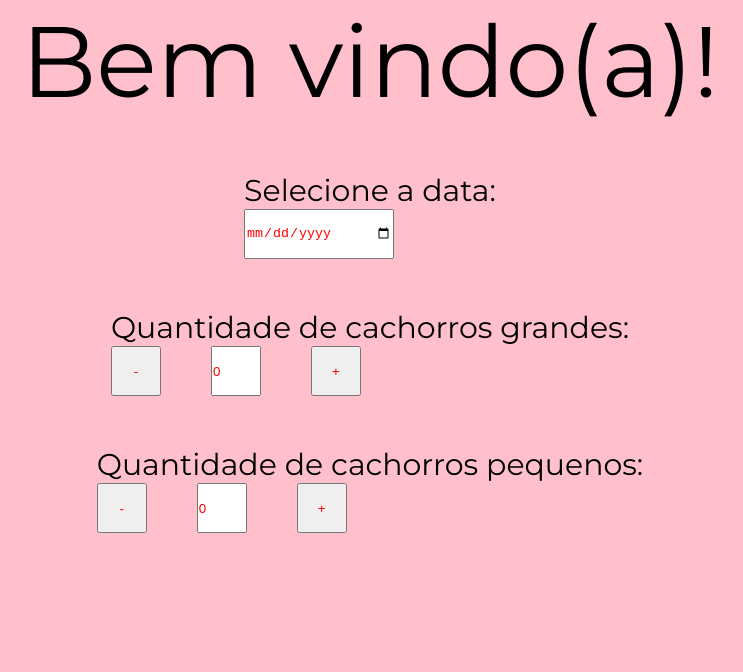
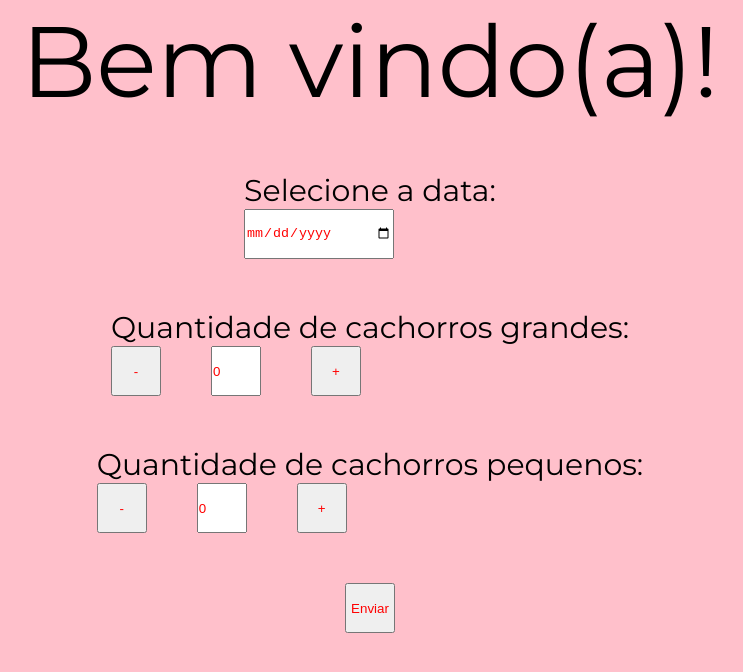
Before and after one commit to AmandaFernandes0701/Projeto-DTI, a React (Vite) app in the folder Projeto DTI - Amanda/: page / in a window 1280 px wide. Shown: the top 672 px of the page, without its empty margins (270-1013 px from the left). Built offline with nearby package versions, Linux system fonts and the light colour scheme.

Commit message:
feat: creating calculus for Meu Canino Feliz

```diff
--- a/Projeto DTI - Amanda/src/pages/App.jsx
+++ b/Projeto DTI - Amanda/src/pages/App.jsx
@@ -7,6 +7,8 @@ import {
   DateInput,
   DivButtons,
   Button,
+  CalculateButton,
+  DivResult,
 } from "./Styles";
 import { useState } from "react";
 
@@ -14,6 +16,7 @@ export default function App() {
   const [selectedDate, setSelectedDate] = useState("");
   const [numBigDogs, setNumBigDogs] = useState(0);
   const [numSmallDogs, setNumSmallDogs] = useState(0);
+  const [result, setResult] = useState("");
 
   const handleIncrementDecrement = (isBigDog, increment) => {
     if (isBigDog) {
@@ -26,6 +29,23 @@ export default function App() {
       if (newNumSmallDogs >= 0) {
         setNumSmallDogs(newNumSmallDogs);
       }
+    }
+  };
+
+  const handleCalculatePrice = () => {
+    if (selectedDate) {
+      const date = new Date(selectedDate);
+      const dayOfWeek = date.getDay();
+      const isWeekend = dayOfWeek === 0 || dayOfWeek === 6; // 0 is Sunday, 6 is Saturday
+      const priceSmallDogs = numSmallDogs * 20;
+      const priceBigDogs = numBigDogs * 40;
+      const totalPrice = isWeekend
+        ? (priceSmallDogs + priceBigDogs) * 1.2
+        : priceSmallDogs + priceBigDogs;
+
+      setResult(
+        `O melhor petshop que atenderá as suas necessidades é: ${totalPrice} reais.`
+      );
     }
   };
 
@@ -66,6 +86,11 @@ export default function App() {
           </Button>
         </DivButtons>
       </DivInput>
+
+      <CalculateButton onClick={handleCalculatePrice}>Enviar</CalculateButton>
+      <DivResult>
+        <p>{result}</p>
+      </DivResult>
     </Container>
   );
 }
--- a/Projeto DTI - Amanda/src/pages/Styles.js
+++ b/Projeto DTI - Amanda/src/pages/Styles.js
@@ -58,3 +58,14 @@ export const Button = styled.button`
   height: 50px;
   color: red;
 `;
+
+export const CalculateButton = styled.button`
+  width: 50px;
+  height: 50px;
+  color: red;
+`;
+
+export const DivResult = styled.div`
+  display: flex;
+  flex-direction: column;
+`;
```
